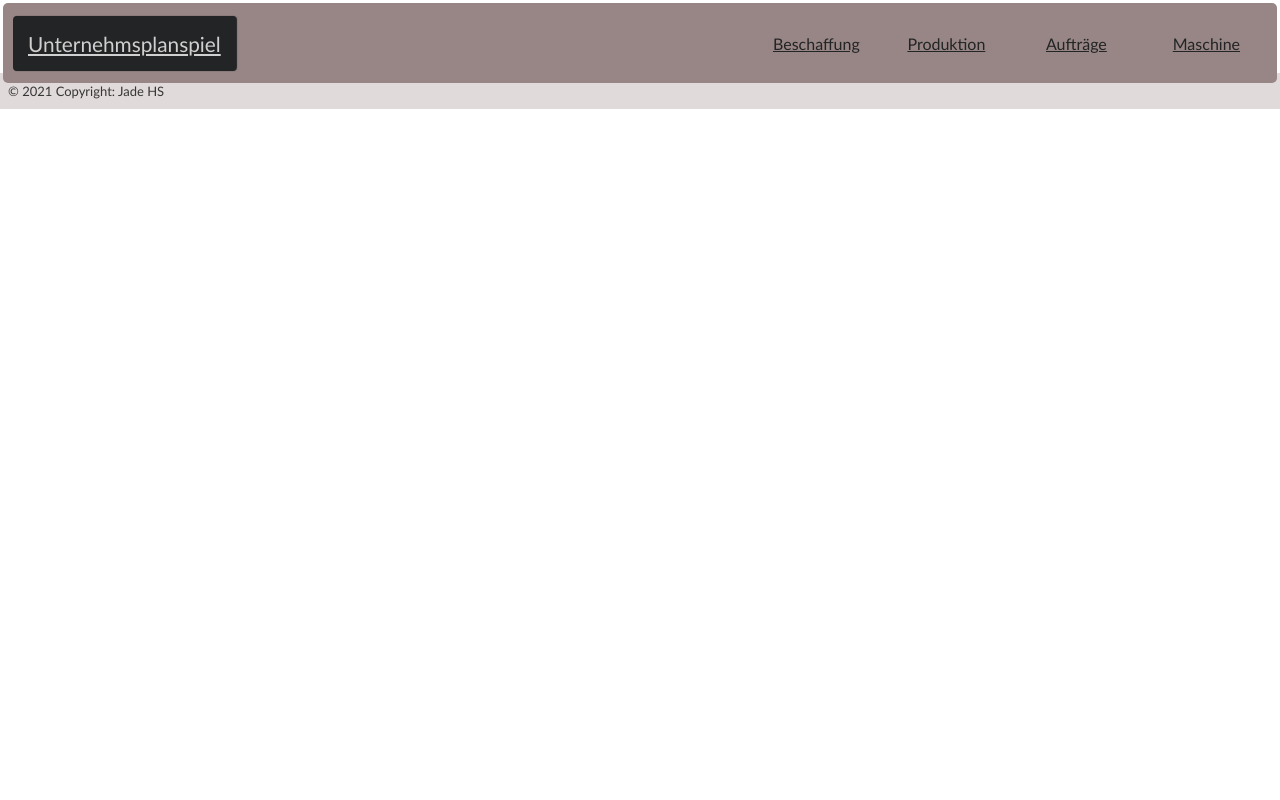
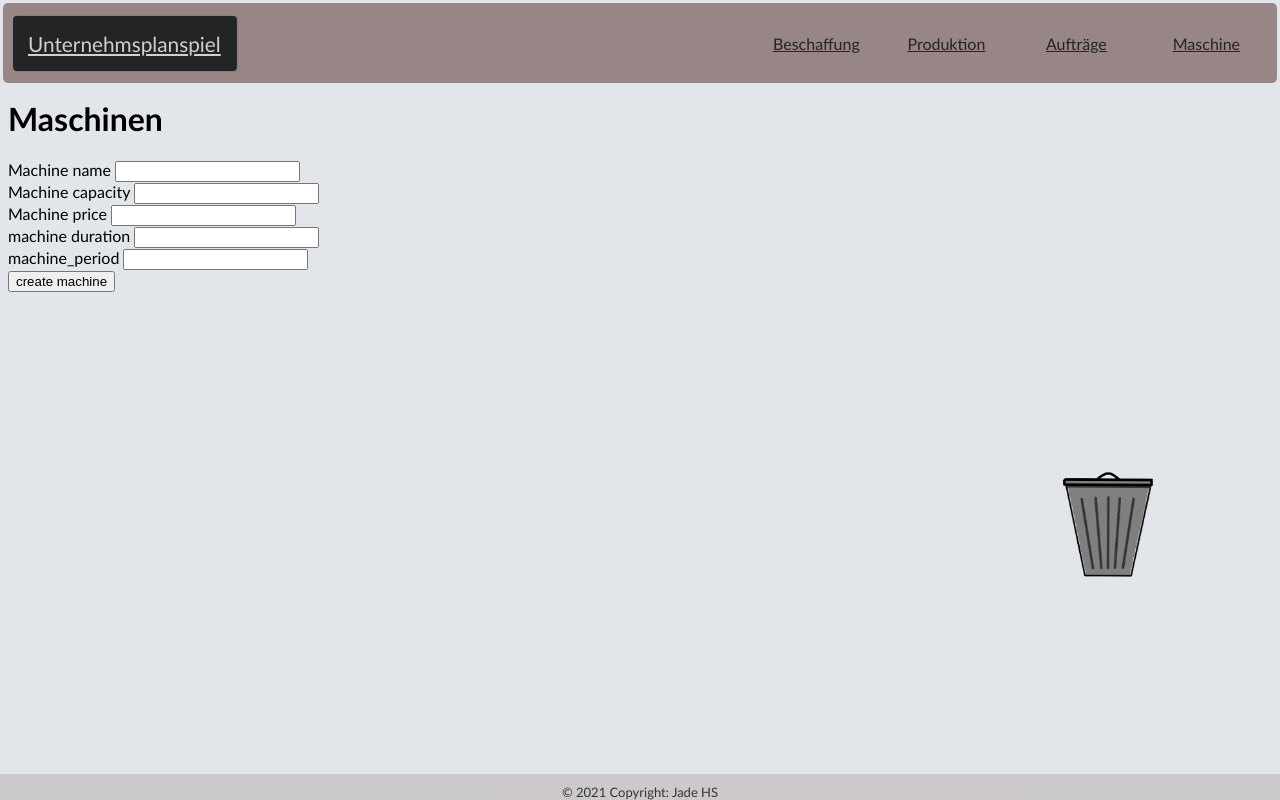
Before and after one commit to Haptiplan/frontend_web, a PHP site: page / in a window 1280 px wide. Run offline with PHP 8.4, Linux system fonts and the light colour scheme.

Commit message:
I have included all files in root (index)

```diff
--- a/HaptiPlan/scripts/procurement_machine.js
+++ b/HaptiPlan/scripts/procurement_machine.js
@@ -107,7 +107,7 @@ function dragMachine(event) {
   event.dataTransfer.setData("text/plain", machineId);
   event.target.classList.add("dragging");
   const meinBild = document.getElementById('trashcan-image');
-  meinBild.src = "../styles/trashcanopen.png";
+  meinBild.src = "./Haptiplan/styles/trashcanopen.png";
   event.target.addEventListener('dragend', dragEnd);
 
 }
@@ -115,7 +115,7 @@ function dragMachine(event) {
 function dragEnd(event) {
   event.target.classList.remove("dragging");
   const meinBild = document.getElementById('trashcan-image');
-  meinBild.src = "../styles/trashcanclosed.png";
+  meinBild.src = "./Haptiplan/styles/trashcanclosed.png";
 }
 
 //Optional
--- a/HaptiPlan/styles/footer.css
+++ b/HaptiPlan/styles/foooter.css
@@ -4,4 +4,10 @@ footer{
     color: rgba(35, 36, 37, 90%);
     padding: 10px;
     margin: -10px;
+
+    position: fixed;
+    left: 0;
+    bottom: 0;
+    width: 100%;
+    text-align: center;
 }
--- a/HaptiPlan/templates/create_machine.php
+++ b/HaptiPlan/templates/create_machine.php
@@ -1,15 +1,3 @@
-<!DOCTYPE html>
-<html lang="en">
-
-<head>
-    <meta charset="UTF-8">
-    <meta name="viewport" content="width=device-width, initial-scale=1.0">
-    <title>Document</title>
-    <link rel="stylesheet" href="../styles/procurement.css">
-</head>
-
-<body>
-    <?php include_once('header.php'); ?>
     <h1>Maschinen</h1>
 
     <form class="add_form">
@@ -51,9 +39,6 @@
     </template>
 
     <div id="drop-zone" ondrop="drop(event)" ondragover="allowDrop(event)">
-    <img id="trashcan-image" src="../styles/trashcanclosed.png" alt="trashcan" style="max-width: 100%; max-height: 100%;">
+        <img id="trashcan-image" src="./Haptiplan/styles/trashcanclosed.png" alt="trashcan" style="max-width: 100%; max-height: 100%;">
     </div>
-    <script src="../scripts/procurement_machine.js"></script>
-</body>
-
-</html>
+    <script src="./Haptiplan/scripts/procurement_machine.js"></script>
--- a/HaptiPlan/templates/footer.php
+++ b/HaptiPlan/templates/footer.php
@@ -1,5 +1,3 @@
-<link rel="stylesheet" href="../styles/footer.css">
-
 <!-- Footer -->
 <footer>
 
--- a/HaptiPlan/templates/header.php
+++ b/HaptiPlan/templates/header.php
@@ -1,5 +1,3 @@
-<link rel="stylesheet" href="../styles/header.css">
-
 <nav class="navbar">
   <div class="inner-navbar">
     <!--button class="" type="button" data-bs-toggle="collapse" data-bs-target="#navbarSupportedContent" aria-controls="navbarSupportedContent" aria-expanded="false" aria-label="Toggle navigation">
--- a/index.php
+++ b/index.php
@@ -6,12 +6,20 @@
           content="width=device-width, user-scalable=no, initial-scale=1.0, maximum-scale=1.0, minimum-scale=1.0">
     <meta http-equiv="X-UA-Compatible" content="ie=edge">
     <title>Document</title>
+    <link rel="stylesheet" href="./HaptiPlan/styles/header.css">
+    <link rel="stylesheet" href="HaptiPlan/styles/foooter.css">
+    <link rel="stylesheet" href="./HaptiPlan/styles/procurement.css">
 </head>
 <body>
+    <!-- Header -->
     <?php include_once('./HaptiPlan/templates/header.php'); ?>
+
+    <!-- Creat machine -->
+    <?php include_once ('./HaptiPlan/templates/create_machine.php')?>
+
+    <!-- Footer -->
     <?php include_once('./HaptiPlan/templates/footer.php'); ?>
 
-
-    <script src="../scripts/procurement_machine.js"></script>
+    <script src="./HaptiPlan/scripts/procurement_machine.js"></script>
 </body>
 </html>
```
